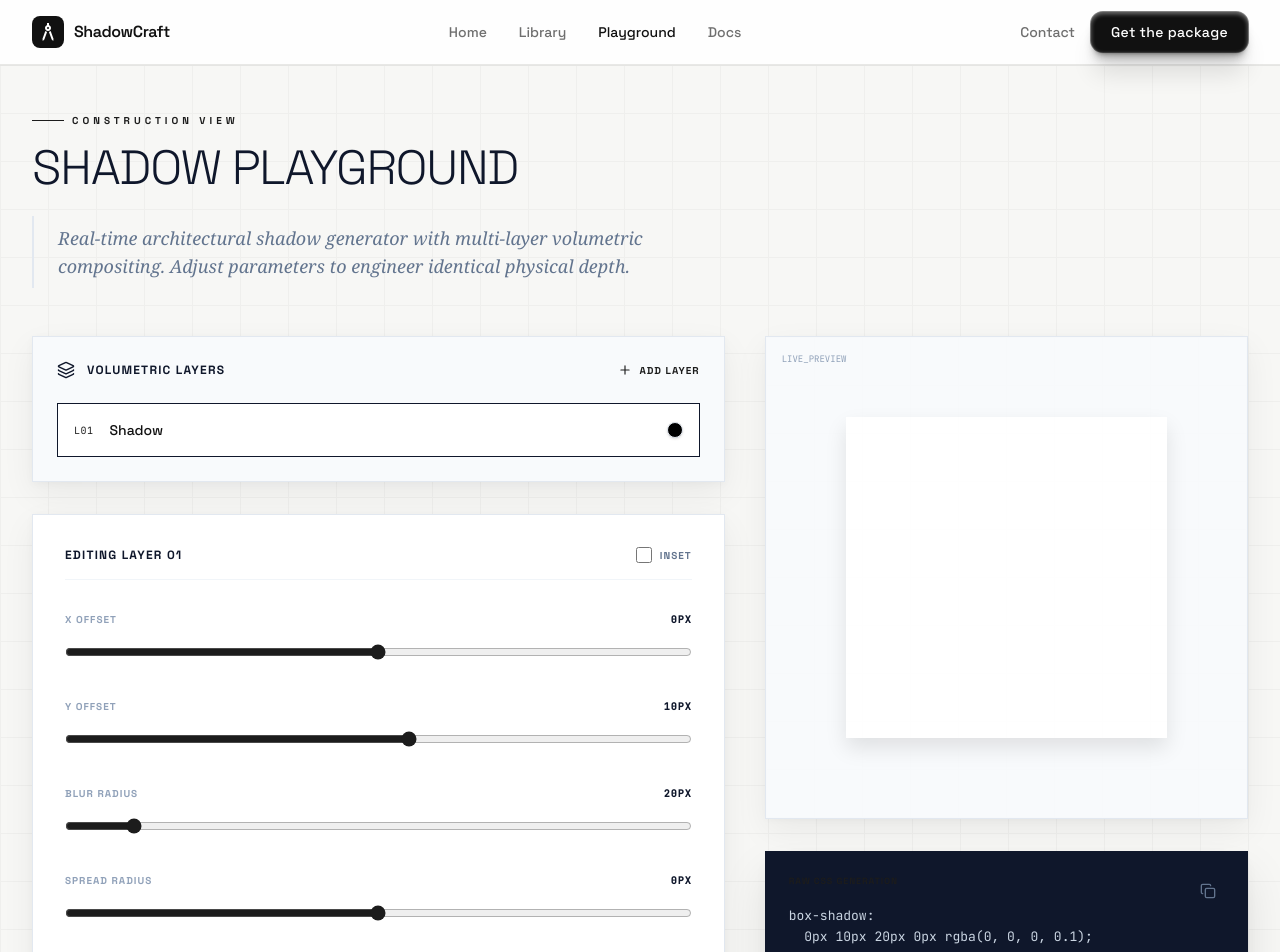
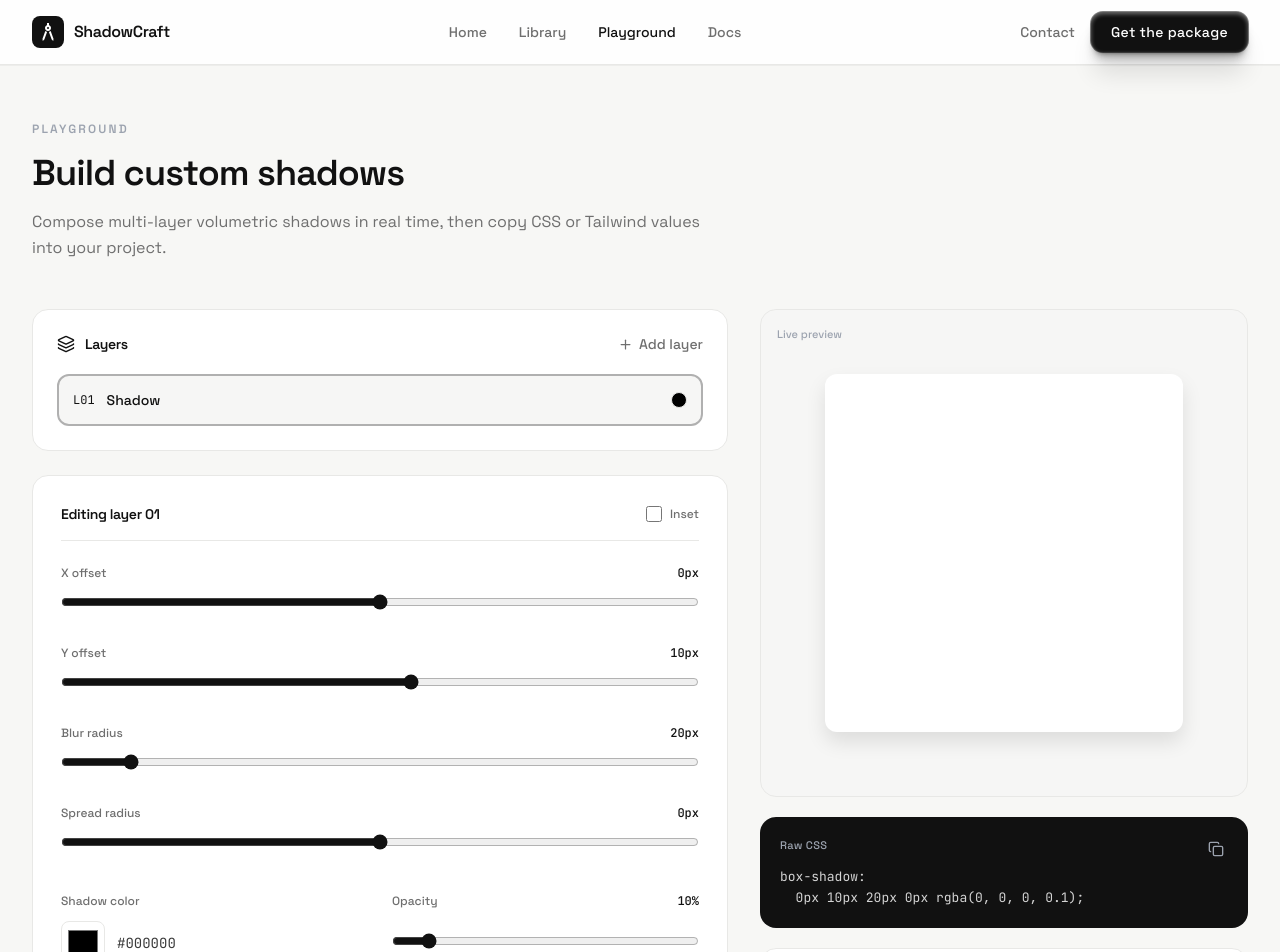
Before and after one commit to NEVIL5249/ShadowCraft, a React (Vite) app: page /playground in a window 1280 px wide. Shown: the top 952 px of the page. Built offline with nearby package versions, Linux system fonts and the light colour scheme.

Commit message:
style: update component styles and improve layout across multiple pages for enhanced user experience and visual consistency

```diff
--- a/src/components/CodeBlock.jsx
+++ b/src/components/CodeBlock.jsx
@@ -11,26 +11,26 @@ const CodeBlock = ({ code, language, title }) => {
   };
 
   return (
-    <div className="rounded-none border border-slate-200 overflow-hidden bg-slate-900 shadow-ui-terminal my-6">
-      <div className="flex items-center justify-between px-4 py-3 border-b border-slate-800 bg-slate-900/50">
+    <div className="rounded-2xl border border-line overflow-hidden bg-ink my-2">
+      <div className="flex items-center justify-between px-4 py-3 border-b border-white/10">
         <div className="flex items-center gap-3">
           <div className="flex gap-1.5">
-            <div className="w-2 h-2 rounded-full bg-slate-700"></div>
-            <div className="w-2 h-2 rounded-full bg-slate-700"></div>
-            <div className="w-2 h-2 rounded-full bg-slate-700"></div>
+            <div className="w-2 h-2 rounded-full bg-white/20" />
+            <div className="w-2 h-2 rounded-full bg-white/20" />
+            <div className="w-2 h-2 rounded-full bg-white/20" />
           </div>
-          {title && <span className="text-[10px] font-mono text-slate-500 uppercase tracking-widest">{title}</span>}
+          {title && <span className="text-[11px] font-mono text-[#9ca3af] tracking-wide">{title}</span>}
         </div>
         <button
           onClick={handleCopy}
-          className="text-slate-500 hover:text-white transition-colors"
+          className="text-[#9ca3af] hover:text-white transition-colors"
           aria-label="Copy code"
         >
-          {copied ? <Check size={14} className="text-blueprint-accent" /> : <Copy size={14} />}
+          {copied ? <Check size={14} /> : <Copy size={14} />}
         </button>
       </div>
       <div className="p-4 overflow-x-auto">
-        <pre className="text-sm font-mono text-slate-300">
+        <pre className="text-sm font-mono text-neutral-300">
           <code>{code}</code>
         </pre>
       </div>
--- a/src/pages/Playground.jsx
+++ b/src/pages/Playground.jsx
@@ -70,37 +70,33 @@ const Playground = () => {
   };
 
   return (
-    <div className="pt-12 pb-24 blueprint-bg min-height-screen">
+    <div className="pt-14 pb-24 min-h-screen bg-surface">
       <div className="mx-auto max-w-7xl px-6 lg:px-8">
-
-        <div className="mb-12">
-          <div className="flex items-center gap-2 mb-4">
-            <span className="h-[1px] w-8 bg-blueprint-accent"></span>
-            <span className="text-[10px] font-bold uppercase tracking-[0.4em] text-blueprint-accent">Construction View</span>
-          </div>
-          <h2 className="text-4xl md:text-5xl font-light uppercase tracking-tight text-slate-900 mb-6">Shadow Playground</h2>
-          <p className="font-serif text-lg text-slate-500 italic border-l-2 border-slate-200 pl-6 py-2 max-w-2xl">
-            Real-time architectural shadow generator with multi-layer volumetric compositing. Adjust parameters to engineer identical physical depth.
+        <div className="mb-12 max-w-2xl">
+          <p className="text-[11px] sm:text-xs font-semibold tracking-[0.18em] uppercase text-[#9ca3af] mb-4">
+            Playground
+          </p>
+          <h1 className="text-3xl md:text-4xl font-semibold tracking-tight text-ink mb-4">
+            Build custom shadows
+          </h1>
+          <p className="text-[16px] text-muted leading-relaxed">
+            Compose multi-layer volumetric shadows in real time, then copy CSS or Tailwind values into your project.
           </p>
         </div>
 
-        <div className="grid grid-cols-1 lg:grid-cols-12 gap-10 items-start">
-
-          {/* Controls Column */}
-          <div className="lg:col-span-7 space-y-8">
-
-            {/* Layers Panel */}
-            <div className="bg-slate-50 border border-slate-200 p-6 shadow-ui-card">
-              <div className="flex justify-between items-center mb-6">
-                <div className="flex items-center gap-3 text-slate-900">
+        <div className="grid grid-cols-1 lg:grid-cols-12 gap-8 items-start">
+          <div className="lg:col-span-7 space-y-6">
+            <div className="bg-white border border-line rounded-2xl p-5 sm:p-6">
+              <div className="flex justify-between items-center mb-5">
+                <div className="flex items-center gap-2.5 text-ink">
                   <Layers size={18} />
-                  <h3 className="text-xs font-bold uppercase tracking-widest">Volumetric Layers</h3>
+                  <h3 className="text-sm font-semibold tracking-tight">Layers</h3>
                 </div>
                 <button
                   onClick={addLayer}
-                  className="flex items-center gap-2 text-[10px] font-bold uppercase tracking-widest text-blueprint-accent hover:text-slate-900 transition-colors"
+                  className="inline-flex items-center gap-1.5 text-sm font-medium text-muted hover:text-ink transition-colors"
                 >
-                  <Plus size={14} /> Add Layer
+                  <Plus size={15} /> Add layer
                 </button>
               </div>
 
@@ -109,36 +105,36 @@ const Playground = () => {
                   {layers.map((layer, idx) => (
                     <motion.div
                       key={layer.id}
-                      initial={{ opacity: 0, height: 0, scale: 0.95 }}
+                      initial={{ opacity: 0, height: 0, scale: 0.98 }}
                       animate={{ opacity: 1, height: 'auto', scale: 1 }}
-                      exit={{ opacity: 0, height: 0, scale: 0.95 }}
+                      exit={{ opacity: 0, height: 0, scale: 0.98 }}
                       transition={{ duration: 0.2 }}
                       className="overflow-hidden"
                     >
                       <button
                         onClick={() => setActiveIndex(idx)}
-                        className={`w-full flex items-center justify-between p-4 border transition-all ${
+                        className={`w-full flex items-center justify-between p-3.5 rounded-xl border-2 transition-all ${
                           activeIndex === idx
-                            ? 'bg-white border-slate-900 shadow-ui-nav z-10 relative'
-                            : 'bg-white/50 border-slate-200 hover:border-slate-400 text-slate-500'
+                            ? 'bg-[#f6f6f5] border-[#b0b0b0]'
+                            : 'bg-white border-[#e8e8e6] hover:border-[#d4d4d4] text-muted'
                         }`}
                       >
-                        <div className="flex items-center gap-4">
-                          <span className={`text-[10px] font-mono tracking-wider ${activeIndex === idx ? 'text-blueprint-accent' : 'text-slate-400'}`}>
+                        <div className="flex items-center gap-3">
+                          <span className={`text-xs font-mono ${activeIndex === idx ? 'text-ink' : 'text-[#9ca3af]'}`}>
                             L{String(idx + 1).padStart(2, '0')}
                           </span>
-                          <span className="text-sm font-medium">
-                            {layer.inset ? 'Inset ' : ''}Shadow
+                          <span className={`text-sm font-medium ${activeIndex === idx ? 'text-ink' : ''}`}>
+                            {layer.inset ? 'Inset shadow' : 'Shadow'}
                           </span>
                         </div>
-                        <div className="flex items-center gap-4">
-                          <div className="w-4 h-4 rounded-full border border-slate-200 shadow-sm" style={{ backgroundColor: layer.color }}></div>
+                        <div className="flex items-center gap-3">
+                          <div className="w-4 h-4 rounded-full border border-line" style={{ backgroundColor: layer.color }} />
                           {layers.length > 1 && (
                             <div
                               role="button"
                               tabIndex={0}
                               onClick={(e) => removeLayer(e, idx)}
-                              className="text-slate-400 hover:text-red-500 transition-colors p-1"
+                              className="text-[#9ca3af] hover:text-red-500 transition-colors p-1"
                             >
                               <Trash2 size={14} />
                             </div>
@@ -151,118 +147,115 @@ const Playground = () => {
               </div>
             </div>
 
-            {/* Active Layer Controls */}
-            <div className="bg-white p-8 border border-slate-200 shadow-ui-card">
-              <div className="flex justify-between items-center mb-8 pb-4 border-b border-slate-100">
-                <h3 className="text-xs font-bold uppercase tracking-widest text-slate-900">
-                  Editing Layer {String(activeIndex + 1).padStart(2, '0')}
+            <div className="bg-white border border-line rounded-2xl p-5 sm:p-7">
+              <div className="flex justify-between items-center mb-6 pb-4 border-b border-line">
+                <h3 className="text-sm font-semibold tracking-tight text-ink">
+                  Editing layer {String(activeIndex + 1).padStart(2, '0')}
                 </h3>
                 <label className="flex items-center gap-2 cursor-pointer">
                   <input
                     type="checkbox"
                     checked={activeLayer.inset}
                     onChange={(e) => updateLayer('inset', e.target.checked)}
-                    className="w-4 h-4 accent-slate-900"
+                    className="w-4 h-4 accent-ink"
                   />
-                  <span className="text-[10px] uppercase font-bold tracking-widest text-slate-500">Inset</span>
+                  <span className="text-xs font-medium text-muted">Inset</span>
                 </label>
               </div>
 
-              <div className="space-y-8">
-                <div className="space-y-4">
-                  <div className="flex justify-between items-center text-[10px] uppercase font-bold tracking-widest text-slate-400">
-                    <span>X Offset</span>
-                    <span className="font-mono text-slate-900">{activeLayer.x}px</span>
+              <div className="space-y-7">
+                {[
+                  { key: 'x', label: 'X offset', min: -100, max: 100, value: activeLayer.x, unit: 'px', parse: parseInt },
+                  { key: 'y', label: 'Y offset', min: -100, max: 100, value: activeLayer.y, unit: 'px', parse: parseInt },
+                  { key: 'blur', label: 'Blur radius', min: 0, max: 200, value: activeLayer.blur, unit: 'px', parse: parseInt },
+                  { key: 'spread', label: 'Spread radius', min: -50, max: 50, value: activeLayer.spread, unit: 'px', parse: parseInt },
+                ].map((control) => (
+                  <div key={control.key} className="space-y-3">
+                    <div className="flex justify-between items-center text-xs font-medium text-muted">
+                      <span>{control.label}</span>
+                      <span className="font-mono text-ink">{control.value}{control.unit}</span>
                     </div>
-                  <input type="range" min="-100" max="100" value={activeLayer.x} onChange={(e) => updateLayer('x', parseInt(e.target.value))} className="w-full accent-blueprint-accent" />
+                    <input
+                      type="range"
+                      min={control.min}
+                      max={control.max}
+                      value={control.value}
+                      onChange={(e) => updateLayer(control.key, control.parse(e.target.value))}
+                      className="w-full accent-ink"
+                    />
                   </div>
+                ))}
 
-                <div className="space-y-4">
-                  <div className="flex justify-between items-center text-[10px] uppercase font-bold tracking-widest text-slate-400">
-                    <span>Y Offset</span>
-                    <span className="font-mono text-slate-900">{activeLayer.y}px</span>
-                  </div>
-                  <input type="range" min="-100" max="100" value={activeLayer.y} onChange={(e) => updateLayer('y', parseInt(e.target.value))} className="w-full accent-blueprint-accent" />
-                </div>
-
-                <div className="space-y-4">
-                  <div className="flex justify-between items-center text-[10px] uppercase font-bold tracking-widest text-slate-400">
-                    <span>Blur Radius</span>
-                    <span className="font-mono text-slate-900">{activeLayer.blur}px</span>
-                  </div>
-                  <input type="range" min="0" max="200" value={activeLayer.blur} onChange={(e) => updateLayer('blur', parseInt(e.target.value))} className="w-full accent-blueprint-accent" />
-                </div>
-
-                <div className="space-y-4">
-                  <div className="flex justify-between items-center text-[10px] uppercase font-bold tracking-widest text-slate-400">
-                    <span>Spread Radius</span>
-                    <span className="font-mono text-slate-900">{activeLayer.spread}px</span>
-                  </div>
-                  <input type="range" min="-50" max="50" value={activeLayer.spread} onChange={(e) => updateLayer('spread', parseInt(e.target.value))} className="w-full accent-blueprint-accent" />
-                </div>
-
-                <div className="grid grid-cols-2 gap-8 pt-4">
-                  <div className="space-y-4">
-                    <div className="text-[10px] uppercase font-bold tracking-widest text-slate-400">Shadow Color</div>
-                    <div className="flex items-center gap-4">
-                      <input type="color" value={activeLayer.color} onChange={(e) => updateLayer('color', e.target.value)} className="w-12 h-12 border border-slate-200 p-1 cursor-pointer" />
-                      <span className="font-mono text-sm text-slate-600 uppercase">{activeLayer.color}</span>
+                <div className="grid grid-cols-2 gap-6 pt-2">
+                  <div className="space-y-3">
+                    <div className="text-xs font-medium text-muted">Shadow color</div>
+                    <div className="flex items-center gap-3">
+                      <input
+                        type="color"
+                        value={activeLayer.color}
+                        onChange={(e) => updateLayer('color', e.target.value)}
+                        className="w-11 h-11 rounded-lg border border-line p-1 cursor-pointer bg-white"
+                      />
+                      <span className="font-mono text-sm text-ink-soft uppercase">{activeLayer.color}</span>
                     </div>
                   </div>
-                  <div className="space-y-4">
-                    <div className="flex justify-between items-center text-[10px] uppercase font-bold tracking-widest text-slate-400">
+                  <div className="space-y-3">
+                    <div className="flex justify-between items-center text-xs font-medium text-muted">
                       <span>Opacity</span>
-                      <span className="font-mono text-slate-900">{Math.round(activeLayer.opacity * 100)}%</span>
+                      <span className="font-mono text-ink">{Math.round(activeLayer.opacity * 100)}%</span>
                     </div>
-                    <input type="range" min="0" max="1" step="0.01" value={activeLayer.opacity} onChange={(e) => updateLayer('opacity', parseFloat(e.target.value))} className="w-full accent-blueprint-accent mt-4" />
+                    <input
+                      type="range"
+                      min="0"
+                      max="1"
+                      step="0.01"
+                      value={activeLayer.opacity}
+                      onChange={(e) => updateLayer('opacity', parseFloat(e.target.value))}
+                      className="w-full accent-ink mt-3"
+                    />
                   </div>
                 </div>
               </div>
             </div>
           </div>
 
-          {/* Preview & Code Column */}
-          <div className="lg:col-span-5 sticky top-32 space-y-8">
-            <div className="aspect-square bg-slate-50 border border-slate-200 flex items-center justify-center p-20 relative overflow-hidden shadow-ui-card">
-              <div className="absolute inset-0 blueprint-bg opacity-[0.03] pointer-events-none"></div>
-              <div className="absolute top-4 left-4 text-[9px] font-mono text-slate-400">LIVE_PREVIEW</div>
+          <div className="lg:col-span-5 sticky top-28 space-y-5">
+            <div className="aspect-square bg-[#f6f6f5] border border-line rounded-2xl flex items-center justify-center p-14 sm:p-16 relative overflow-hidden">
+              <div className="absolute top-4 left-4 text-[11px] font-medium text-[#9ca3af]">Live preview</div>
               <div
-                className="w-full h-full bg-white transition-shadow duration-200 ease-out"
+                className="w-full h-full bg-white rounded-xl transition-shadow duration-200 ease-out"
                 style={{ boxShadow: styleShadowStr }}
-              ></div>
+              />
             </div>
 
-            <div className="space-y-4">
-              <div className="bg-slate-900 p-6 rounded-none relative shadow-ui-terminal">
-                 <div className="text-[9px] text-blueprint-accent font-bold tracking-widest mb-4 uppercase">Raw CSS Generation</div>
-                 <pre className="text-slate-300 font-mono text-[13px] overflow-x-auto whitespace-pre-wrap leading-relaxed pb-4">
+            <div className="bg-ink rounded-2xl p-5 relative">
+              <div className="text-[11px] text-[#9ca3af] font-medium tracking-wide mb-3">Raw CSS</div>
+              <pre className="text-neutral-300 font-mono text-[13px] overflow-x-auto whitespace-pre-wrap leading-relaxed pr-8">
                 <code>{cssValue}</code>
               </pre>
               <button
                 onClick={() => copyToClipboard(cssValue, 'css')}
-                  className="absolute top-6 right-6 p-2 text-slate-500 hover:text-white transition-colors"
+                className="absolute top-4 right-4 p-2 text-[#9ca3af] hover:text-white transition-colors"
                 aria-label="Copy CSS"
               >
-                   {copiedCSS ? <Check size={16} className="text-blueprint-accent" /> : <Copy size={16} />}
+                {copiedCSS ? <Check size={16} /> : <Copy size={16} />}
               </button>
             </div>
 
-              <div className="bg-slate-50 border border-slate-200 p-6 rounded-none relative">
-                 <div className="text-[9px] text-slate-400 font-bold tracking-widest mb-4 uppercase">Tailwind Arbitration</div>
-                 <pre className="text-slate-900 font-mono text-[13px] overflow-x-auto whitespace-pre-wrap break-all leading-relaxed pb-4">
+            <div className="bg-white border border-line rounded-2xl p-5 relative">
+              <div className="text-[11px] text-[#9ca3af] font-medium tracking-wide mb-3">Tailwind value</div>
+              <pre className="text-ink font-mono text-[13px] overflow-x-auto whitespace-pre-wrap break-all leading-relaxed pr-8">
                 <code>{tailwindValue}</code>
               </pre>
               <button
                 onClick={() => copyToClipboard(tailwindValue, 'tw')}
-                  className="absolute top-6 right-6 p-2 text-slate-400 hover:text-slate-900 transition-colors"
+                className="absolute top-4 right-4 p-2 text-[#9ca3af] hover:text-ink transition-colors"
                 aria-label="Copy Tailwind"
               >
-                   {copiedTW ? <Check size={16} className="text-blueprint-accent" /> : <Copy size={16} />}
+                {copiedTW ? <Check size={16} /> : <Copy size={16} />}
               </button>
             </div>
           </div>
-          </div>
-
         </div>
       </div>
     </div>
```
Also changed, not shown: src/components/ShadowCard.jsx (+8 -8 lines), src/pages/Docs.jsx (+50 -74 lines), src/pages/Legal.jsx (+28 -23 lines), src/pages/Library.jsx (+40 -51 lines). Lines whose indentation alone changed are shown as unchanged.
